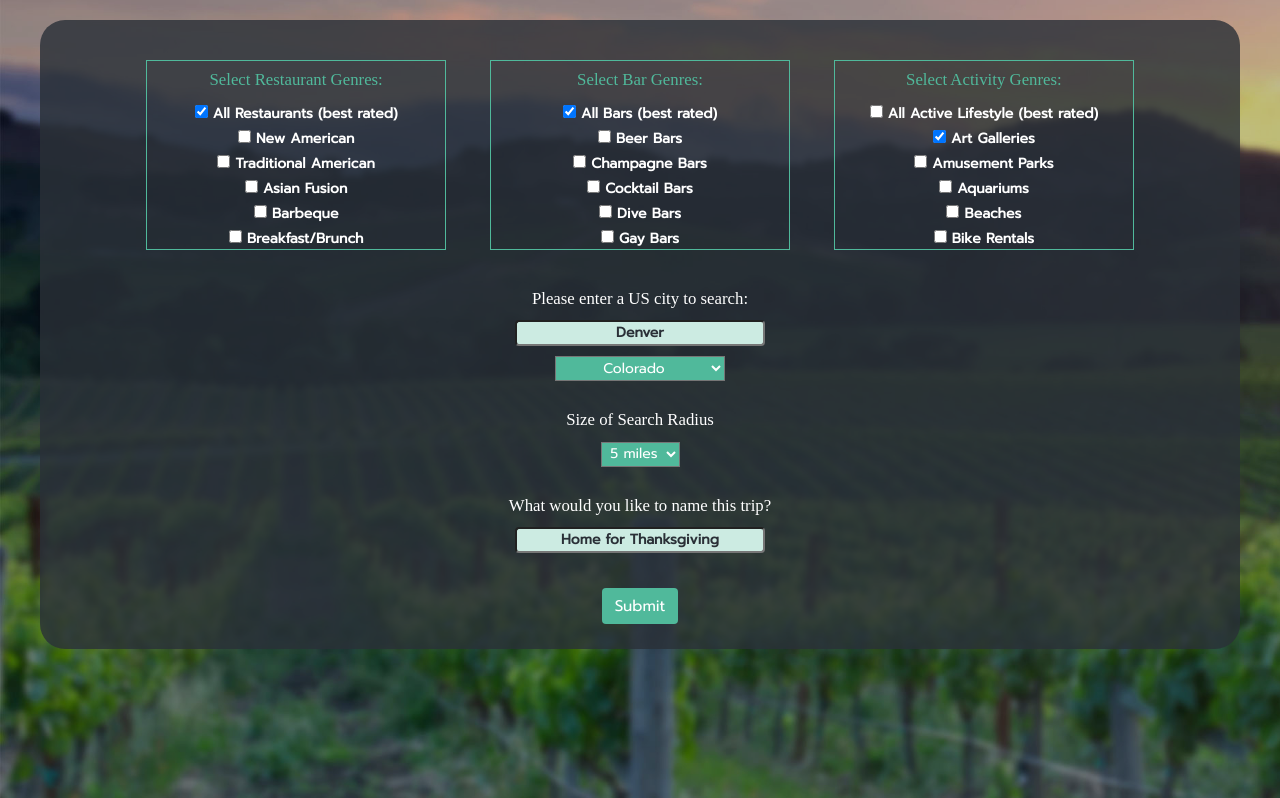
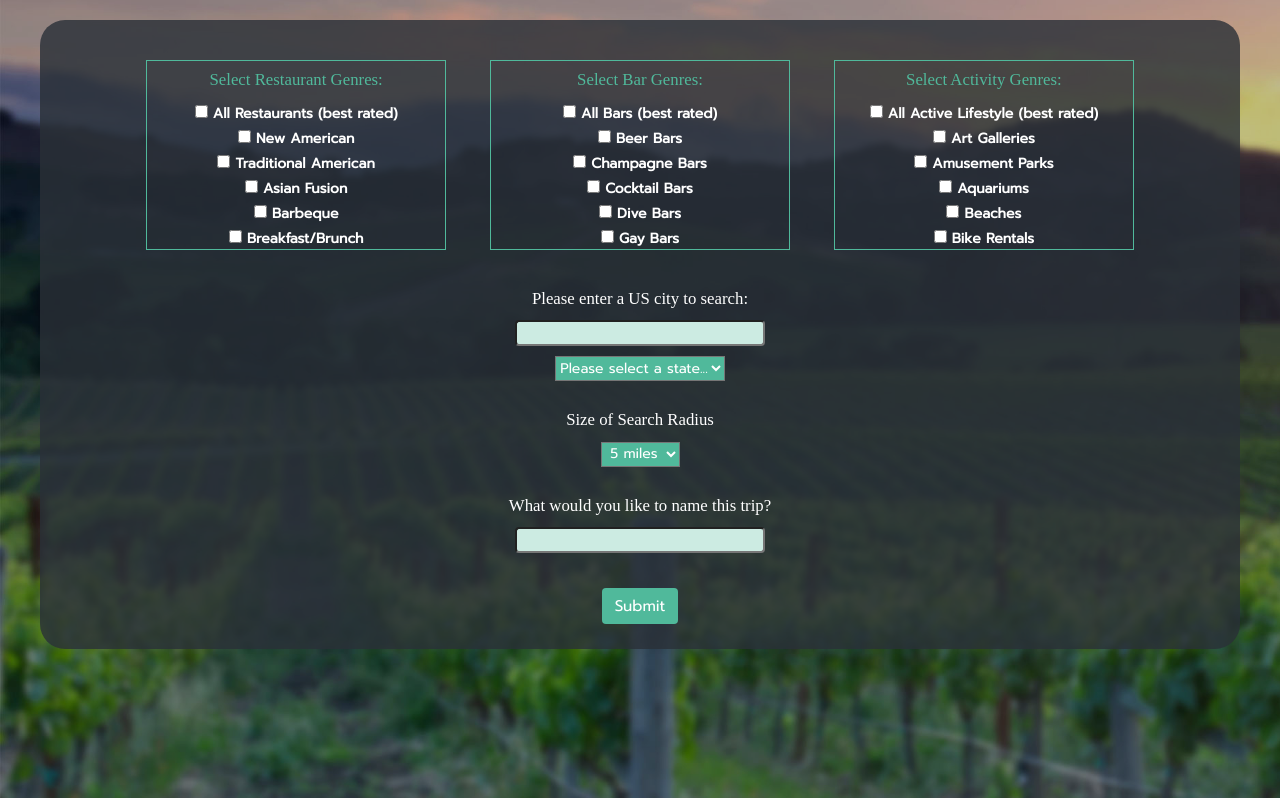
Before and after one commit to whitneybelba/PlanIt-Go, a Flask app: page /search in a window 1280 px wide. Shown: the part 50-848 px from the top of the page. Run offline with Flask 2, Linux system fonts and the light colour scheme; some libraries are stand-ins or nearby versions; some web fonts are replaced.

Commit message:
removed hard-coded options

```diff
--- a/templates/index.html
+++ b/templates/index.html
@@ -9,7 +9,7 @@
 <div id="container">
 <div id="left" class="container2" id="restcheckbox"><h4>Select Restaurant Genres:</h4>
     <label class="checkbox2">
-        <input type="checkbox" name="restaurant" value="restaurants" checked> All Restaurants (best rated)
+        <input type="checkbox" name="restaurant" value="restaurants"> All Restaurants (best rated)
     </label><br>
     <label class="checkbox2">
         <input type="checkbox" name="restaurant" value="newamerican"> New American
@@ -120,7 +120,7 @@
 
 <div id="center" class="container2"><h4>Select Bar Genres:</h4>
     <label class="checkbox2">
-        <input type="checkbox" name="bar" value="bars" checked> All Bars (best rated)
+        <input type="checkbox" name="bar" value="bars"> All Bars (best rated)
     </label><br>
     <label class="checkbox2">
         <input type="checkbox" name="bar" value="beerbar"> Beer Bars
@@ -163,7 +163,7 @@
         <input type="checkbox" name="activity" value="active"> All Active Lifestyle (best rated)
     </label><br>
     <label class="checkbox2">
-        <input type="checkbox" name="activity" value="galleries" checked> Art Galleries
+        <input type="checkbox" name="activity" value="galleries"> Art Galleries
     </label><br>
     <label class="checkbox2">
         <input type="checkbox" name="activity" value="amusementparks"> Amusement Parks
@@ -304,7 +304,7 @@
 <div>
     <label>
         <h4>Please enter a US city to search:</h4>
-        <input type="text" id="city" class="forminput" name="location" value="Denver">
+        <input type="text" id="city" class="forminput" name="location">
     </label>
 </div>
 
@@ -316,7 +316,7 @@
       <option value="AZ">Arizona</option>
       <option value="AR">Arkansas</option>
       <option value="CA">California</option>
-      <option value="CO" selected>Colorado</option>
+      <option value="CO">Colorado</option>
       <option value="CT">Connecticut</option>
       <option value="DE">Delaware</option>
       <option value="DC">Dist of Columbia</option>
@@ -378,7 +378,7 @@
     <div>
         <h4>What would you like to name this trip?</h4>
         <label>
-            <input type="text" id="trip-name" class="forminput" name="name" value="Home for Thanksgiving">
+            <input type="text" id="trip-name" class="forminput" name="name">
         </label>
     </div>
     <div class="submitbtn">
--- a/templates/trip.html
+++ b/templates/trip.html
@@ -1,5 +1,6 @@
 {% extends 'base.html' %}
 {% block content %}
+<title>Trip Details - {{ trip.name }}</title>
 <div class="outer-div2">
     <div class="inner-div3">
         <h2 class="triptitle">Trip Details - {{ trip.name }}</h2>
```
